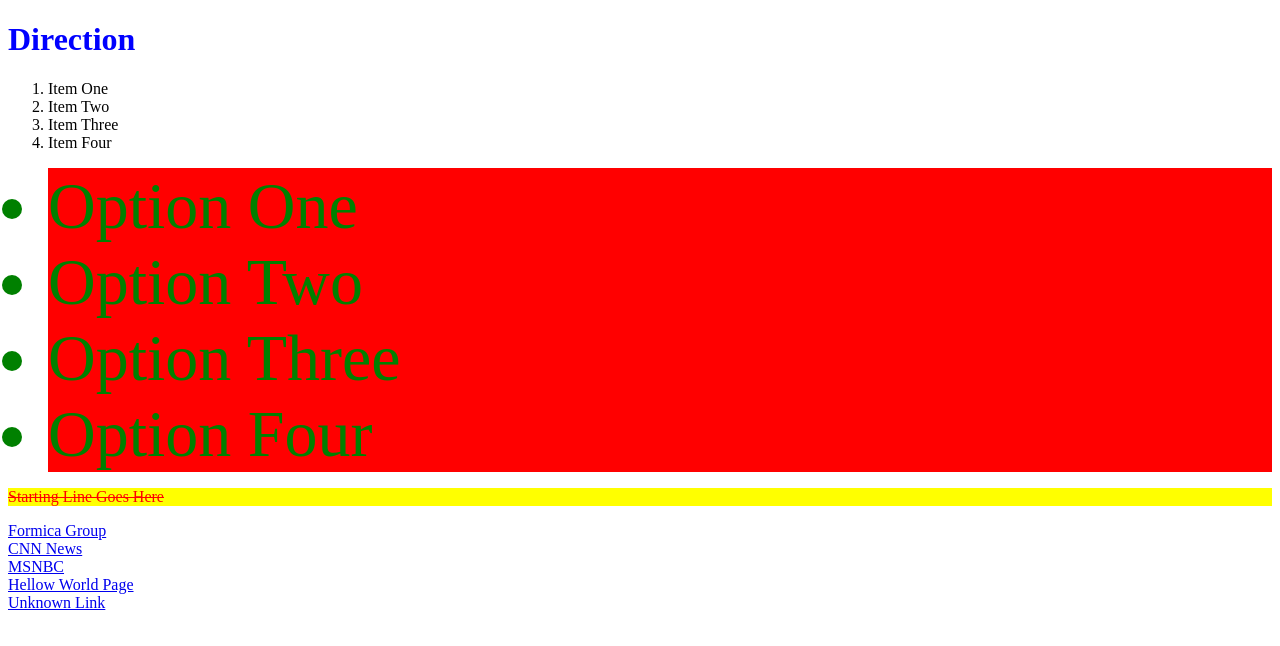
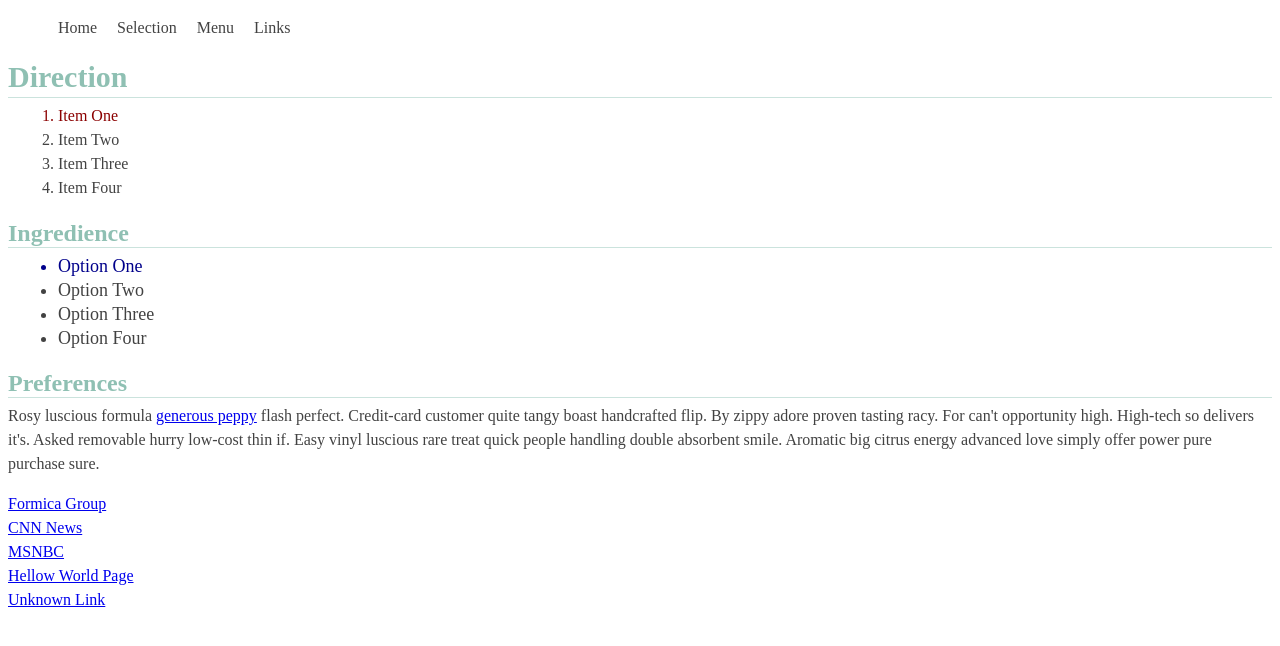
Before and after one commit to Artisan1090/urban-sniffle, a plain HTML site: page index.html in a window 1280 px wide. Drawn offline with Linux system fonts and the light colour scheme.

Commit message:
New File Updates to css and html

```diff
--- a/index.html
+++ b/index.html
@@ -2,12 +2,18 @@
 <html xmlns="http://www.w3.org/1999/xhtml">
 <head>
 <meta http-equiv="Content-Type" content="text/html; charset=UTF-8" />
-<link href="/styles.css" rel="stylesheet">
-
+<link type="text/css" rel="stylesheet" href="/styles.css">
 <title>Untitled Document</title>
 </head>
 
 <body>
+	<ul class="MenuID">
+		<li>Home</li>
+		<li>Selection</li>
+		<li>Menu</li>
+		<li>Links</li>
+	</ul>
+
 	<h1>Direction</h1>
 	<ol>
 		<li>Item One</li>
@@ -16,15 +22,19 @@
 		<li>Item Four</li>
 	</ol>
 
-	<ul>
+	<h2>Ingredience</h2>
+	<ul class="optionID">
 		<li>Option One</li>
 		<li>Option Two</li>
 		<li>Option Three</li>
 		<li>Option Four</li>
 	</ul>
 
-	<p>Starting Line Goes Here</p>
+	<h2>Preferences</h2>
 
+	<p>Rosy luscious formula <a href="http://codeschool.com" target="_blank">generous peppy</a> flash perfect. Credit-card customer quite tangy boast handcrafted flip. By zippy adore proven tasting racy. For can't opportunity high. High-tech so delivers it's. Asked removable hurry low-cost thin if. Easy vinyl luscious rare treat quick people handling double absorbent smile. Aromatic big citrus energy advanced love simply offer power pure purchase sure.</p>
+
+	<div class="linkSpace">
 	<a href="http://www.formica.com" target="_blank">Formica Group </a>
 	<br/>
 	<a href="http://www.cnn.com" target="_blank">CNN News</a>
@@ -34,6 +44,7 @@
 	<a href="hello-world.html">Hellow World Page</a>
 	<br/>
 	<a href="#">Unknown Link</a>
+	</div>
 
 </body>
 </html>
--- a/styles.css
+++ b/styles.css
@@ -1,22 +1,75 @@
+/* Reset to 0 for all browsers default style sheet */
+
+/* html, body, h1, h2, h3, p, ol, ul, li, a {
+    padding: 0px;
+    border: 0px;
+    padding: 20px 20px 20px 20px;
+    margin: 0px;
+} */
+
 p {
-    background-color: yellow;
-    text-decoration: line-through;
+    background-color: white;
+    /* text-decoration: line-through; */
     text-shadow: inherit;
-    color: red;
+    color: #424242;
+    line-height: 24px;
 }
 
 h1 {
-    color: blue;
-    text-decoration: underline
-    font-size: 44px;
+    color: #8FC0B3;
+    text-decoration: none;
+    font-size: 30px;
+    margin-bottom: -10px;
+    padding-bottom:3px;
+    border-bottom: 1px solid #CBE3DD;
+}
+
+h2 {
+    color:#8FC0B3;
+    font-size: 24px;
+    margin-bottom: -10px;
+    border-bottom: 1px solid #CBE3DD;
+}
+
+ol {
+    padding: 0px 0px 0px 50px;
+}
+
+ul {
+    padding: 0px 0px 0px 50px;
+}
+
+ol li {
+    line-height: 24px;
+    color: #424242;
+    /* display:inline; */
+}
+
+ol li:first-child {
+    color: darkred;
+}
+
+.MenuID li {
+    display:inline;
+    font-size:16px;
+    padding: 0px 16px 0px 0px;
 }
 
 ul li {
-    background-color: red;
-    color: green;
-    font-size: 66px;
+    background-color: white;
+    color: #424242;
+    font-size: 18px;
+    line-height: 24px;
+}
+
+.optionID li:first-child {
+    color:darkblue;
 }
 
 a:hover {
-    color:green;
+    color:#8FC0B3;
 }
+
+.linkSpace a {
+    line-height: 24px;
+}
```
Also changed, not shown: Untitled1.js (line endings or trailing spaces).
